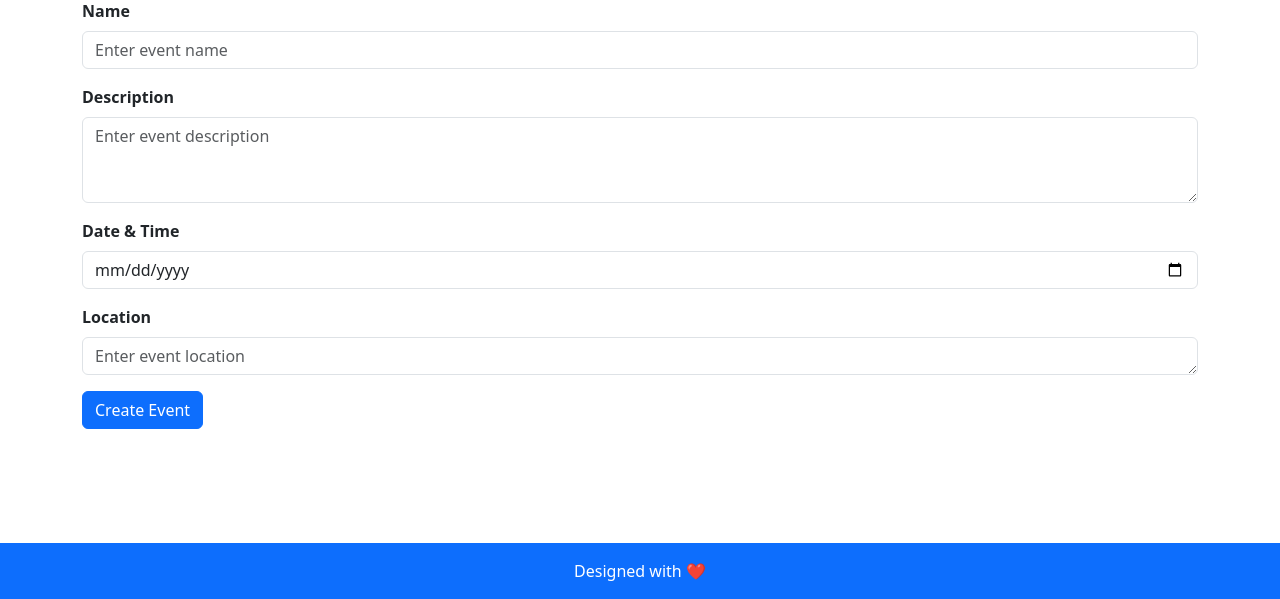
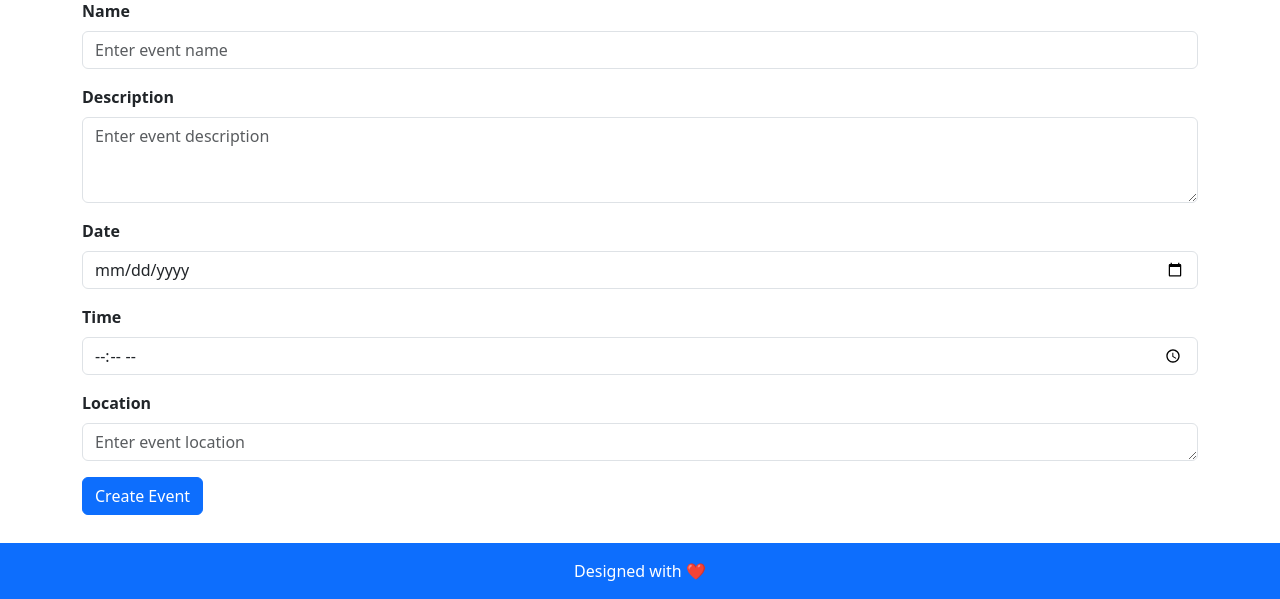
Before and after one commit to nsec-vat-django/event-management-platform, a Django app: page /events/add/ in a window 1280 px wide. Shown: the part 201-800 px from the top of the page. Run offline with Django 5.2, Linux system fonts and the light colour scheme.

Commit message:
Fix datetime field logic in templates

```diff
--- a/mysite/events/templates/events/add_events.html
+++ b/mysite/events/templates/events/add_events.html
@@ -9,19 +9,23 @@
     <div class="mb-3 fw-bold">
       <label for="exampleFormControlInput1" class="form-label">Name</label>
       <input type="text" class="form-control" id="exampleFormControlInput1" placeholder="Enter event name"
-        name="title" />
+        name="title" required />
     </div>
     <div class="mb-3 fw-bold">
       <label for="exampleFormControlTextarea1" class="form-label">Description</label>
-      <textarea class="form-control" id="exampleFormControlTextarea1" rows="3" placeholder="Enter event description" name="description"></textarea>
+      <textarea class="form-control" id="exampleFormControlTextarea1" rows="3" placeholder="Enter event description" name="description" required></textarea>
     </div>
     <div class="mb-3 fw-bold">
-      <label for="exampleFormControlInput1" class="form-label">Date & Time</label>
-      <input type="date" class="form-control" id="exampleFormControlInput1" name="date" />
+      <label for="exampleFormControlInput1" class="form-label">Date</label>
+      <input type="date" class="form-control" id="exampleFormControlInput1" name="date" value="{{ date|date:'Y-m-d' }}" required/>
+    </div>
+    <div class="mb-3 fw-bold">
+      <label for="exampleFormControlInput1" class="form-label">Time</label>
+      <input type="time" class="form-control" id="exampleFormControlInput1" name="time" value="{{ date|time:'H:i' }}" required/>
     </div>
     <div class="mb-3 fw-bold">
       <label for="exampleFormControlTextarea1" class="form-label">Location</label>
-      <textarea class="form-control" id="exampleFormControlTextarea1" rows="1" placeholder="Enter event location"
+      <textarea class="form-control" id="exampleFormControlTextarea1" rows="1" placeholder="Enter event location" required
         name="location"></textarea>
     </div>
     <button class="btn btn-primary">Create Event</button>
--- a/mysite/events/views.py
+++ b/mysite/events/views.py
@@ -1,5 +1,6 @@
-from django.shortcuts import HttpResponse, get_object_or_404, render, redirect
+from django.shortcuts import get_object_or_404, render, redirect
 from django.utils import timezone
+from datetime import datetime
 from events.models import Event
 
 
@@ -27,7 +28,7 @@ def add_events(request):
         # fetch data
         event_title = request.POST.get("title")
         event_description = request.POST.get("description")
-        event_date = request.POST.get("date")
+        event_date = request.POST.get("date") + ' ' + request.POST.get("time")
         event_location = request.POST.get("location")
 
         # create model object and set the data
@@ -49,7 +50,8 @@ def edit_events(request, event_id):
     if request.method == "POST":
         event.title = request.POST.get("title")
         event.description = request.POST.get("description")
-        event.date = request.POST.get("date")
+        event.date = request.POST.get("date") + ' ' + request.POST.get("time")
+        # event.date = request.POST.get("date")
         event.location = request.POST.get("location")
         event.save()
         return redirect("events")
```
Also changed, not shown: mysite/events/templates/events/edit_events.html (+9 -5 lines), mysite/db.sqlite3.
